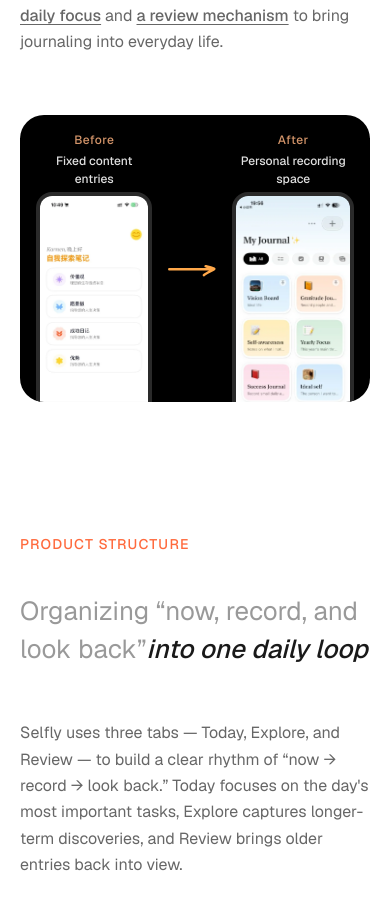
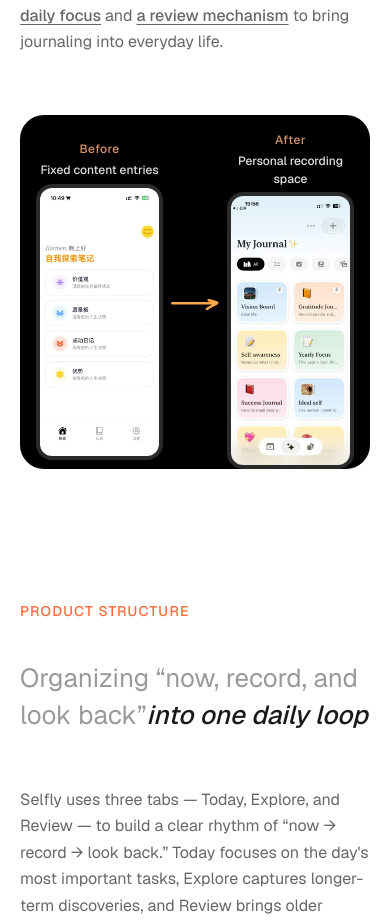
Before and after one commit to jaemin17/portfolio-pro, a Next.js app: page /en/projects/selfly in a window 390 px wide. Shown: the part 1387-2310 px from the top of the page. Built offline with nearby package versions, Linux system fonts and the light colour scheme.

Commit message:
Fix Selfly phase compare narrow layout

```diff
--- a/src/app/[locale]/projects/selfly/selfly0.module.css
+++ b/src/app/[locale]/projects/selfly/selfly0.module.css
@@ -296,13 +296,33 @@
     padding: 16px 16px 0;
   }
 
+  .positioningPhaseCompare .positioningDiagramFlow {
+    display: grid;
+    grid-template-columns: minmax(0, 1fr) 48px minmax(0, 1fr);
+    gap: 8px;
+    align-items: center;
+  }
+
   .positioningPhaseCompare .positioningDiagramCol {
+    width: 100%;
+    min-width: 0;
     gap: 4px;
   }
 
   .positioningPhaseCompare .positioningPhoneFrame {
+    width: 100%;
     max-width: 136px;
-    max-height: 210px;
+    aspect-ratio: 470 / 1024;
+    border-bottom: 4px solid #2a2a2a;
+    border-radius: 16px;
+  }
+
+  .positioningPhaseCompare .positioningDiagramPhone {
+    position: absolute;
+    inset: 0;
+    width: 100%;
+    height: 100%;
+    object-fit: cover;
   }
 
   .positioningPhaseCompare .positioningDiagramArrow {
```
Also changed, not shown: 1 other file (tests, documents, lock files or other folders).
